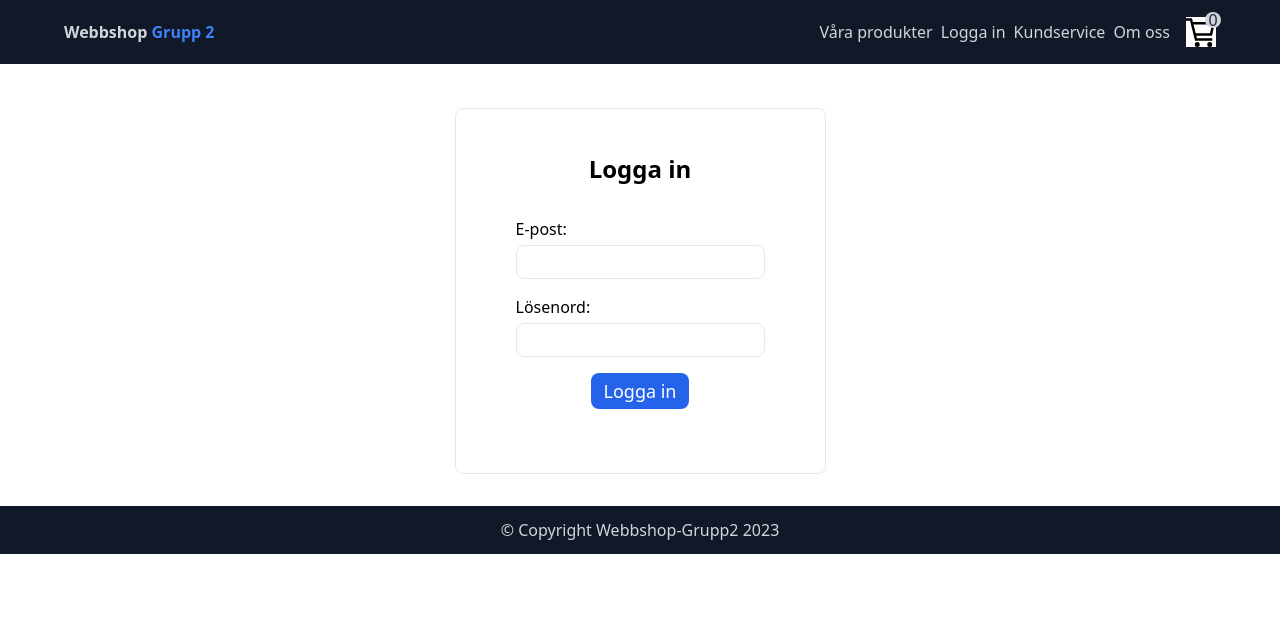
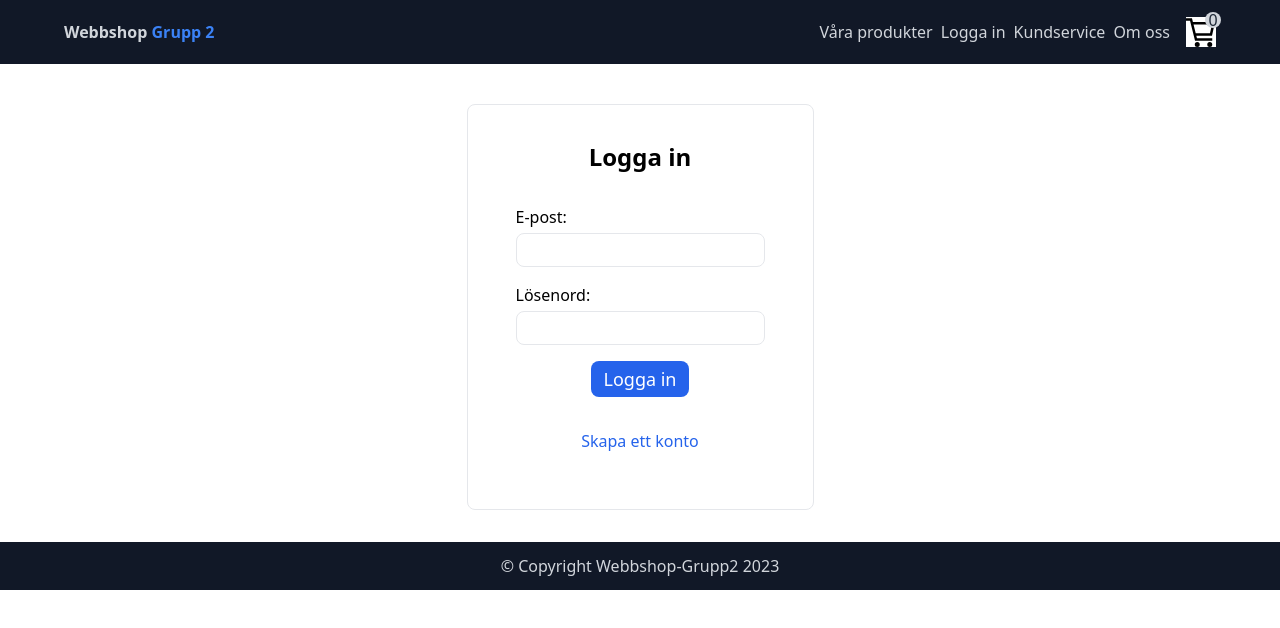
Before and after one commit to alelin4/Store-..., a React (Vite) app in the folder webshop_api_react/client/: page /login in a window 1280 px wide. Shown: the top 628 px of the page. Built offline with nearby package versions, Linux system fonts and the light colour scheme.

Commit message:
editing login form

```diff
--- a/webshop_api_react/client/src/components/Login/Login.tsx
+++ b/webshop_api_react/client/src/components/Login/Login.tsx
@@ -1,5 +1,5 @@
 import { useReducer, FormEvent, useEffect } from "react";
-import { useNavigate, useLocation } from "react-router-dom";
+import { useNavigate, useLocation, Link } from "react-router-dom";
 import Cookies from "js-cookie";
 
 type State = {
@@ -131,14 +131,14 @@ function Login(): JSX.Element {
   }
 
   return (
-    <div className=" flex flex-col items-center justify-center gap-4 mt-4 py-2">
+    <div className=" flex flex-col items-center justify-center gap-4 mt-3 py-2">
       <div className="m-5 mb-6 p-5 border border-gray-200 rounded-lg">
-        <h2 className="flex flex-col items-center justify-center gap-4 mt-4 py-2 text-2xl font-bold mb-4">
+        <h2 className="flex flex-col items-center justify-center gap-4 mt-2 py-2 text-2xl font-bold">
           Logga in
         </h2>
         <form
           onSubmit={handleSubmit}
-          className="m-5 flex flex-col items-center justify-center gap-4 mt-4 py-2 px-5"
+          className="m-2 flex flex-col items-center justify-center gap-4 mt-4 py-2 px-5"
         >
           {state.errorMessage && <div>{state.errorMessage}</div>}
           <div>
@@ -181,6 +181,15 @@ function Login(): JSX.Element {
               Logga in
             </button>
           </div>
+          <div>
+            <p>
+              <Link to={"/register"}>
+                <button className="mt-3 bg-white text-blue-600 text-m font-medium rounded-lg py-1">
+                  Skapa ett konto{" "}
+                </button>
+              </Link>
+            </p>
+          </div>
           <p className="text-red-500 text-center">{state.errorMessage}</p>
         </form>
       </div>
```
